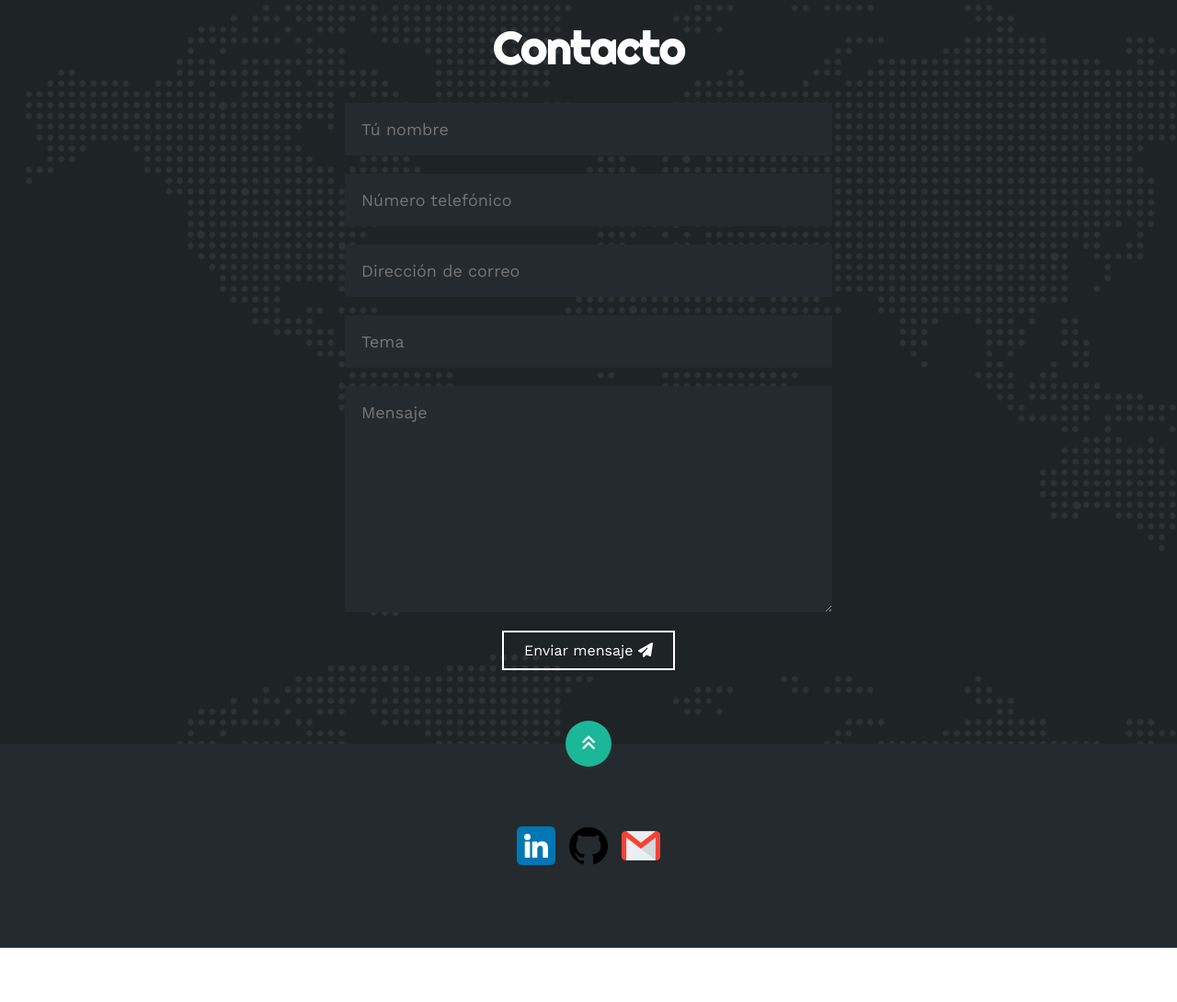
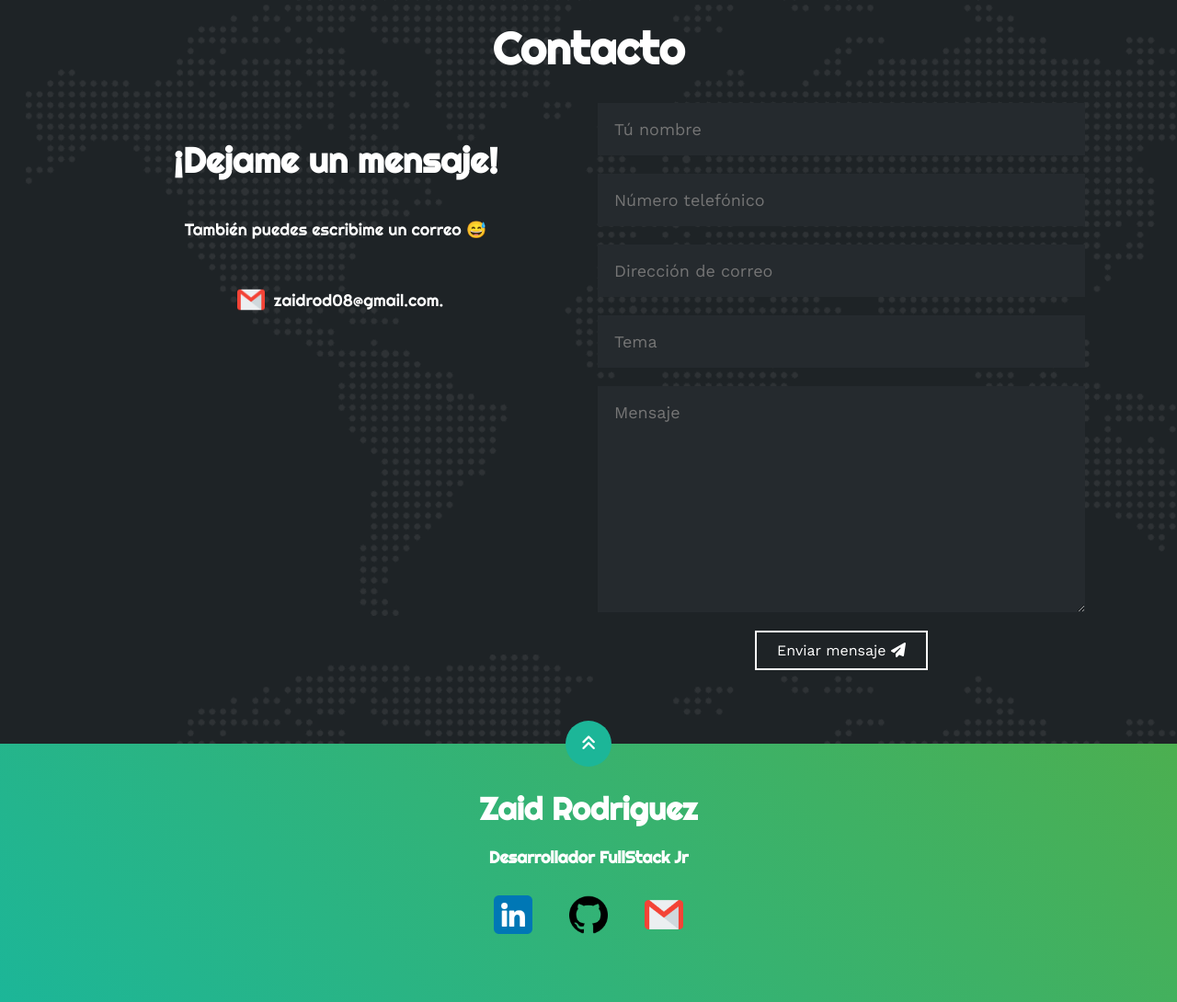
Before and after one commit to zaidRod/Portafolio, a plain HTML site: page index.html in a window 1280 px wide. Shown: the part 2482-3572 px from the top of the page at 92% size. Before the commit the page ends 3513 px from the top, so only its background shows below. Drawn offline with nearby package versions, Linux system fonts and the light colour scheme.

Commit message:
Footer y contacto termiando.

```diff
--- a/estilo.css
+++ b/estilo.css
@@ -353,16 +353,45 @@ html {
     padding: 20px 0;
 }
 
+.contacto h3 {
+    font-size: 38px;
+    font-family: 'Righteous';
+    text-align: center;
+    padding: 20px 0;
+}
+
+.contacto div p img {
+    height: 30px;
+    width: 30px;
+    margin: 10px;
+}
+
+.contacto div p {
+    font-size: 18px;
+    font-family: 'Righteous';
+    text-align: center;
+    padding: 20px 0;
+    font-weight: 100px;
+}
+
 .contacto .fila {
     display: flex;
     justify-content: center;
 
 }
 
+.correo {
+    display: flex;
+    align-items: center;
+    justify-content: center;
+}
+
 .contacto .col {
     width: 50%;
     padding: 10px;
     position: relative;
+
+
 }
 
 .contacto .col input,
@@ -407,6 +436,8 @@ html {
     width: 100%;
 }
 
+
+/* Seccion footer */
 footer {
     background-color: #252A2E;
     color: #fff;
@@ -414,33 +445,55 @@ footer {
     text-align: center;
     position: relative;
     width: 100%;
-
+    background: linear-gradient(45deg, #1CB698, #4caf50);
+    color: white; /* Texto claro sobre fondo oscuro */
+    padding: 30px 0;
 }
 
-footer .redes {
-    margin-bottom: 20px;
+footer .fila{
+    display: flex;
+    flex-direction: column;
+    align-items: center;
+    text-align: center;
+    gap: 10px; /* Espacio entre los elementos */
+    padding: 20px; /* Espacio interno */
+
+    color: white; /* Color de texto claro */
 }
 
-footer .redes a {
-    color: #fff;
-    display: inline-block;
-    text-decoration: none;
+
+footer .redes {
+    display: flex;
+    justify-content: center;
+    margin: 20px;
+}
+
+
+
+footer .redes img {
     width: 42px;
     height: 42px;
-    line-height: 42px;
-    margin: 40px 5px;
-    font-size: 20px;
-    transition: .3s;
-}
-
-footer .redes img{
-    width: 42px;
-    height: 42px;
+    margin-left: 20px;
+    margin-right: 20px
 }
 
 
 footer .redes a:hover {
     transform: scale(1.1);
+}
+
+
+footer div h2 {
+    font-size: 34px;
+    font-family: 'Righteous';
+    text-align: center;
+}
+
+footer div h3 {
+    font-size: 18px;
+    font-family: 'Righteous';
+    text-align: center;
+    margin-top: 10px;
 }
 
 footer .arriba {
--- a/index.html
+++ b/index.html
@@ -165,7 +165,7 @@
     <!-- Sección portafolio -->
     <section id="portafolio" class="portafolio">
         <div class="contenido-seccion">
-            <h2>Portafolio</h2>
+            <h2>Mis proyectos</h2>
             <div class="galeria">
                 <div class="proyecto">
                     <img src="img/p1.jpg" alt="" class="src">
@@ -220,6 +220,15 @@
         <div class="contenido-seccion">
             <h2>Contacto</h2>
             <div class="fila">
+                <!-- Texto al lado del formulario -->
+                <div class="col">
+                    <br>
+                    <h3> ¡Dejame un mensaje! </h3>
+                    <p> También puedes escribime un correo 😅</p>
+                    <p class="correo"><img src="img/gmail.png"> zaidrod08@gmail.com.</p>
+                </div>
+
+
                 <!-- fomulario -->
                 <div class="col">
                     <input type="text" placeholder="Tú nombre">
@@ -236,6 +245,8 @@
 
 
 
+
+
             </div>
         </div>
 
@@ -246,11 +257,17 @@
         <a href="#inicio" class="arriba">
             <i class="fa-solid fa-angles-up"></i>
         </a>
-        <div class="redes">
-            <a href="#"><i><img src="img/linkedin.png"></i></a>
-            <a href="#"><i><img src="img/github.png"></i></a>
-            <a href="#"><i><img src="img/gmail.png"></i></a>
+
+        <div class="fila">
+            <h2>Zaid Rodriguez</h2>
+            <h3>Desarrollador FullStack Jr</h3>
+            <div class="redes">
+                <a href="#"><img src="img/linkedin.png"></a>
+                <a href="#"><img src="img/github.png"></a>
+                <a href="#"><img src="img/gmail.png"></a>
+            </div>
         </div>
+
 
     </footer>
 
```
